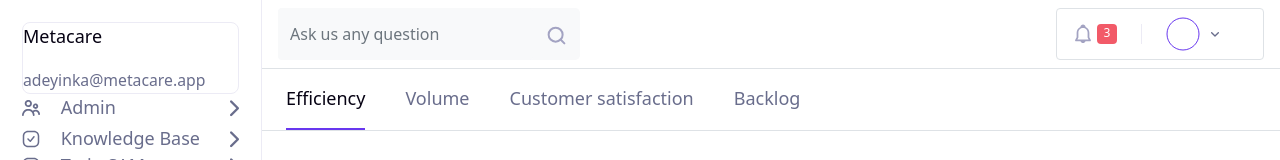
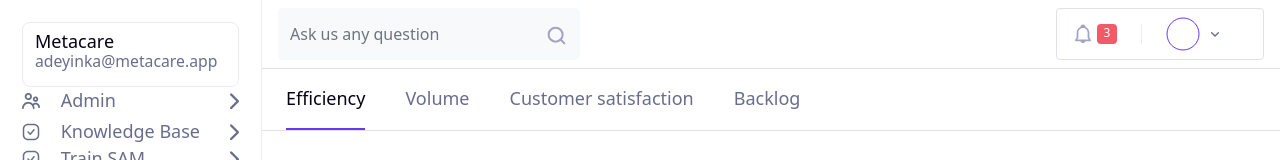
Before and after one commit to AfeezGL/metacare-test-1, a React (Create React App) app: page / in a window 1280 px wide. Shown: the top 160 px of the page. Built offline with nearby package versions, Linux system fonts and the light colour scheme; no server answers; the database is empty.

Commit message:
restyled Primary nav Brand section

```diff
--- a/src/index.css
+++ b/src/index.css
@@ -37,12 +37,15 @@ body {
 nav header {
   border: 1px solid var(--border-color);
   border-radius: 8px;
+  padding: 12px;
 }
 nav header p {
   color: var(--normal-text-color);
+  line-height: 12px;
+  margin-bottom: 0;
 }
 
-/*-------------------------- NAVIGATION COLLAPSE --------------------------------*/
+/*-------------------------- NAVIGATION COLLAPSE ----------------------------*/
 
 .collapse-button span {
   color: var(--normal-text-color);
```
